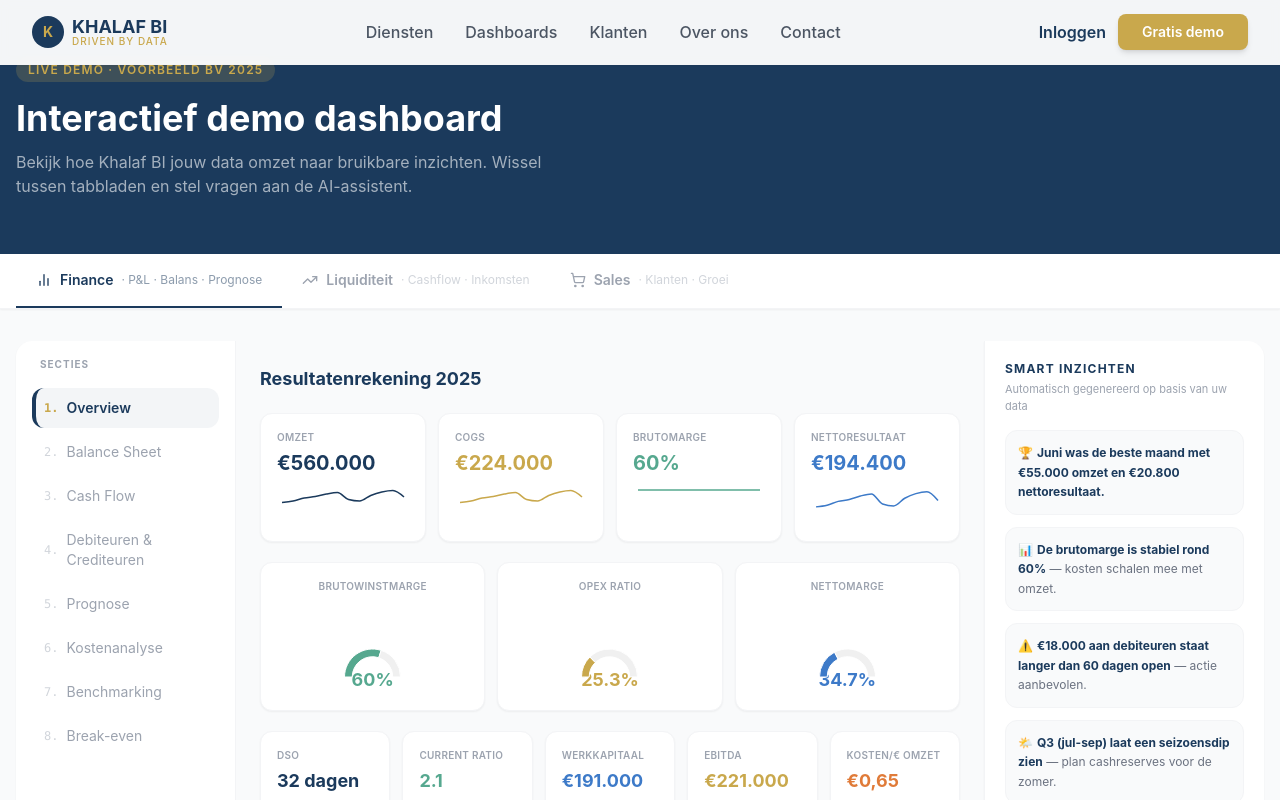
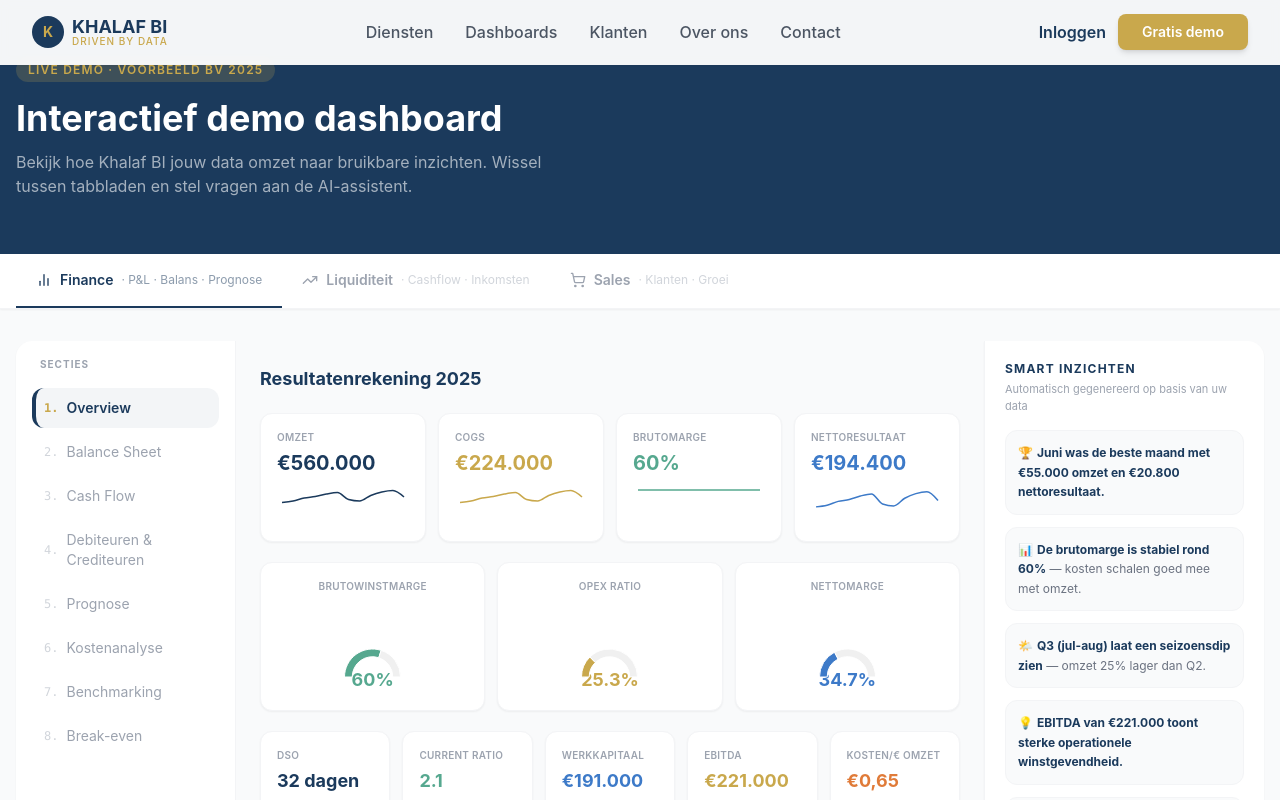
Before and after one commit to adamvdb120-bot/khalaf-bi, a Next.js app: page /dashboards in a window 1280 px wide. Shown: the top 800 px of the page. Built offline with nearby package versions, Linux system fonts and the light colour scheme.

Commit message:
feat: dynamic Smart Inzichten per Finance sub-section

```diff
--- a/src/app/(marketing)/dashboards/page.tsx
+++ b/src/app/(marketing)/dashboards/page.tsx
@@ -200,6 +200,66 @@ const SALES_SUGGESTIONS = [
   "Maak een grafiek van omzet per klant",
 ];
 
+// ─── Smart Inzichten per sectie ───────────────────────────────────────────────
+const SMART_INZICHTEN: Record<string, { icon: string; text: string }[]> = {
+  overview: [
+    { icon: "🏆", text: "Juni was de beste maand met €55.000 omzet en €20.800 nettoresultaat." },
+    { icon: "📊", text: "De brutomarge is stabiel rond 60% — kosten schalen goed mee met omzet." },
+    { icon: "🌤️", text: "Q3 (jul-aug) laat een seizoensdip zien — omzet 25% lager dan Q2." },
+    { icon: "💡", text: "EBITDA van €221.000 toont sterke operationele winstgevendheid." },
+    { icon: "📈", text: "Nettomarge van 34,7% ligt ruim boven het branchegemiddelde van 12%." },
+  ],
+  balans: [
+    { icon: "✅", text: "Current ratio van 2,1 — voor elke €1 schuld is er €2,10 aan vlottende activa." },
+    { icon: "💰", text: "Eigen vermogen €247.000 — solide buffer voor tegenslagen of investeringen." },
+    { icon: "⚠️", text: "Bankschuld €120.000 is de grootste post — bewak de rentelasten." },
+    { icon: "📦", text: "Voorraad €42.000 — controleer of dit efficiënt omloopt (geen dode voorraad)." },
+    { icon: "🏗️", text: "Solvabiliteitsratio: 53% eigen vermogen — financieel gezonde positie." },
+  ],
+  cashflow: [
+    { icon: "⚠️", text: "Augustus had de laagste cashflow (€3.000 netto) — zomerdip in inkomsten." },
+    { icon: "📈", text: "Cumulatieve cashflow steeg elk kwartaal — stabiele groei over het jaar." },
+    { icon: "💡", text: "Mei t/m juni en okt t/m nov zijn de sterkste cashflow maanden." },
+    { icon: "🏦", text: "Eindbalans €128.000 geeft ruimte voor investeringen in Q1 volgend jaar." },
+    { icon: "🔍", text: "Uitgaven zijn stabiel rond €30-39k per maand — geen grote uitschieters." },
+  ],
+  debcred: [
+    { icon: "⚠️", text: "€18.000 aan debiteuren staat langer dan 60 dagen open — stuur een herinnering." },
+    { icon: "🔴", text: "Zorg Plus (€5.000, 78 dagen) is het grootste risico op oninbaarheid." },
+    { icon: "✅", text: "Crediteuren €38.000 — ruim binnen betalingstermijnen, geen risico op boetes." },
+    { icon: "📊", text: "DSO van 32 dagen is beter dan het branchegemiddelde van 45 dagen." },
+    { icon: "💡", text: "Overweeg automatische betalingsherinneringen voor facturen ouder dan 30 dagen." },
+  ],
+  prognose: [
+    { icon: "📈", text: "Jaarverwachting €619.000 — 10,5% groei ten opzichte van dit jaar." },
+    { icon: "🎯", text: "Op basis van het huidige tempo wordt de €600k grens in november gehaald." },
+    { icon: "💡", text: "Q4 prognose is conservatief — historisch is december altijd sterker dan verwacht." },
+    { icon: "⚠️", text: "Let op: de prognose gaat uit van gelijkblijvende marges in Q4." },
+    { icon: "🏆", text: "Als de trend doorzet, kan de jaarverwachting oplopen naar €640.000." },
+  ],
+  kosten: [
+    { icon: "👥", text: "Personeel is 60% van de totale kosten — de grootste hefboom voor margeverbering." },
+    { icon: "📦", text: "Inkoopkosten stijgen mee met omzet — gezond signaal van variabele structuur." },
+    { icon: "💡", text: "Marketingbudget (9%) is relatief laag — ruimte om meer in groei te investeren." },
+    { icon: "✅", text: "Huurkosten zijn vast op €1.800/mnd — geen verrassing in de kostenbasis." },
+    { icon: "🔍", text: "Kosten/omzet ratio van 65,3% — voor elke €1 omzet ga je €0,65 aan kosten uit." },
+  ],
+  benchmark: [
+    { icon: "🏆", text: "Brutomarge 60% vs. 45% branchegemiddelde — 15% beter dan concurrenten." },
+    { icon: "🏆", text: "Nettomarge 34,7% vs. 12% branche — uitstekende kostenbeheersing." },
+    { icon: "✅", text: "DSO 32 dagen vs. 45 dagen branche — klanten betalen sneller dan gemiddeld." },
+    { icon: "✅", text: "Current ratio 2,1 vs. 1,5 branche — betere liquiditeitspositie." },
+    { icon: "⚠️", text: "OPEX ratio 25,3% vs. 33% branche — je bent efficiënter dan de markt." },
+  ],
+  breakeven: [
+    { icon: "🎯", text: "Break-even ligt op €272.000 — je hebt dit al in april gehaald." },
+    { icon: "✅", text: "Veiligheidsmarge van €288.000 (51%) — zeer comfortabele positie." },
+    { icon: "💡", text: "Vaste kosten €163.200 — een omzetdaling van 51% kan je opvangen." },
+    { icon: "📊", text: "40% variabele kostenratio is gezond — kosten dalen bij lagere omzet." },
+    { icon: "🏆", text: "Je verdient elke euro boven €272.000 voor 60% als brutomarge." },
+  ],
+};
+
 // ─── Tabs config ──────────────────────────────────────────────────────────────
 type MainTab = "finance" | "cashflow" | "sales";
 type FinanceSub = "overview" | "balans" | "cashflow" | "debcred" | "prognose" | "kosten" | "benchmark" | "breakeven";
@@ -338,13 +398,7 @@ function FinanceTab({
           <p className="text-xs font-bold text-[#1B3A5C] uppercase tracking-widest mb-1">Smart Inzichten</p>
           <p className="text-[11px] text-gray-400 mb-4">Automatisch gegenereerd op basis van uw data</p>
           <div className="space-y-3">
-            {[
-              { icon: "🏆", text: "Juni was de beste maand met €55.000 omzet en €20.800 nettoresultaat." },
-              { icon: "📊", text: "De brutomarge is stabiel rond 60% — kosten schalen mee met omzet." },
-              { icon: "⚠️", text: "€18.000 aan debiteuren staat langer dan 60 dagen open — actie aanbevolen." },
-              { icon: "🌤️", text: "Q3 (jul-sep) laat een seizoensdip zien — plan cashreserves voor de zomer." },
-              { icon: "📈", text: "Jaarverwachting €619.000 ligt 10,5% boven vorig jaar (€560.000 tot nu)." },
-            ].map((item, i) => (
+            {SMART_INZICHTEN[financeSub].map((item, i) => (
               <div key={i} className="bg-gray-50 rounded-xl p-3 border border-gray-100">
                 <p className="text-xs leading-relaxed text-gray-700">
                   <span className="mr-1">{item.icon}</span>
```
